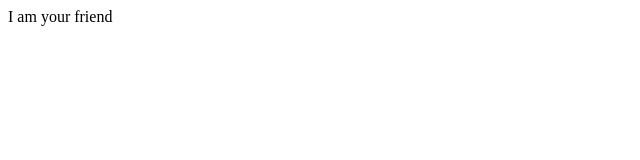
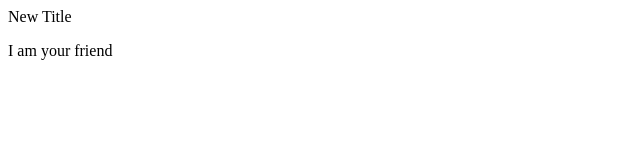
Before and after one commit to Sinocence/First-Project, a plain HTML site: page index.html in a window 1280 px wide. Shown: the whole page, without its empty margins (0-640 px from the left). Drawn offline with Linux system fonts and the light colour scheme.

Commit message:
Added title

```diff
--- a/index.html
+++ b/index.html
@@ -1,5 +1,6 @@
 <html>
 <body>
+  <p> New Title </p>
   <p> I am your friend </p>
   </body>
   </html>
```
